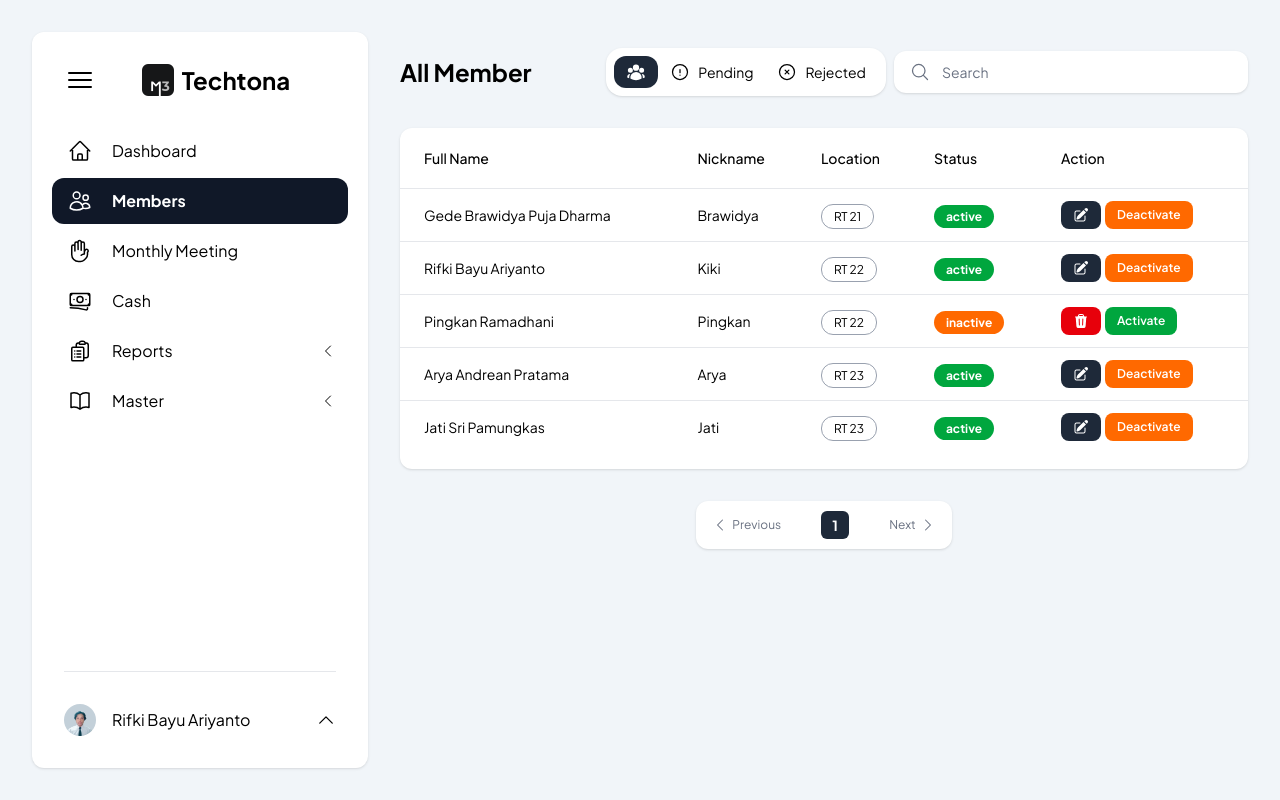
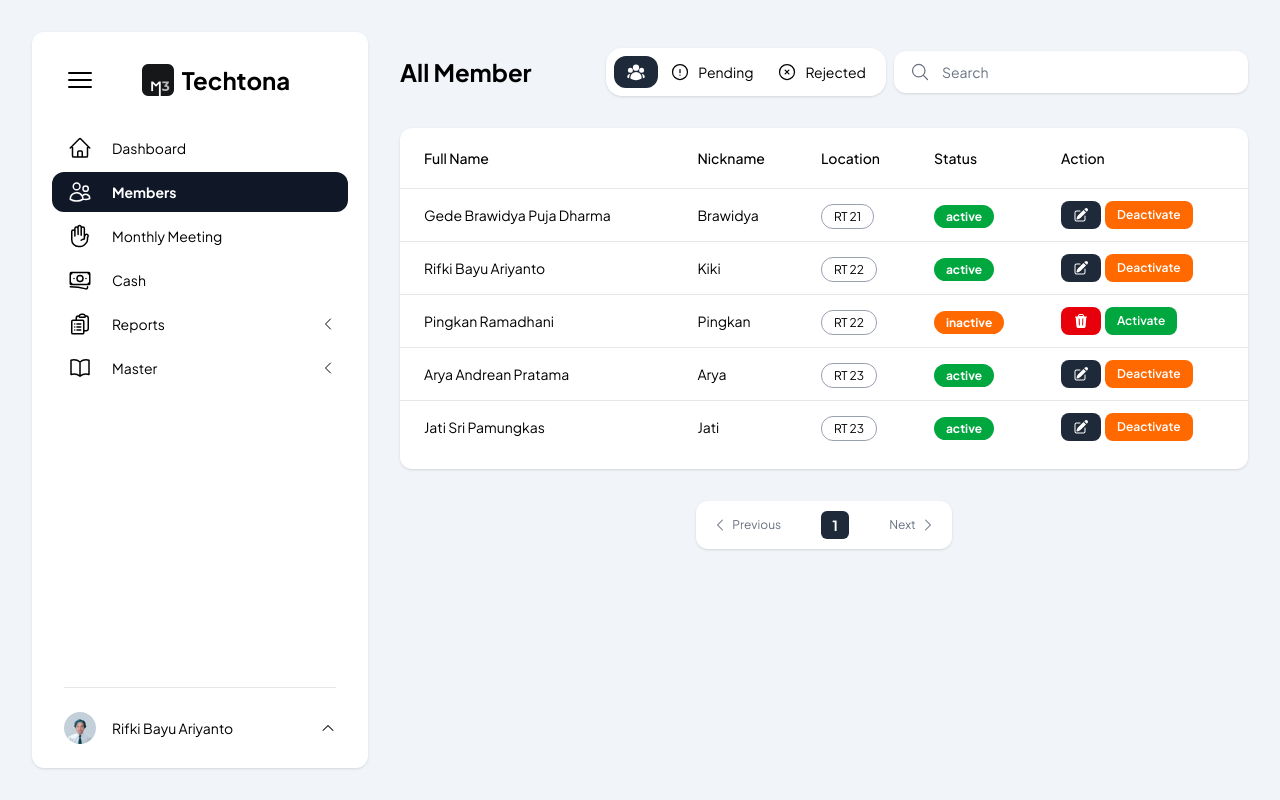
Before and after one commit to rifkibayuariy/karang-taruna, a Next.js app: page /admin/members in a window 1280 px wide. Built offline with nearby package versions, Linux system fonts and the light colour scheme.

Commit message:
Change Font Size

```diff
--- a/components/admin/menuitem.tsx
+++ b/components/admin/menuitem.tsx
@@ -36,7 +36,7 @@ export default function MenuItem({
                 <button
                 onClick={toggleChildMenu}
                     className={clsx(
-                        `flex w-full items-center gap-4 py-2.75 px-3 rounded-xl hover:bg-gray-100 cursor-pointer ${isOpen && ('border border-gray-200')}`, {
+                        `flex w-full items-center gap-4 py-2 px-3 rounded-xl hover:bg-gray-100 cursor-pointer ${isOpen && ('border border-gray-200')}`, {
                             'border-gray-200': pathname.startsWith(link.href)
                         }
                     )}
@@ -56,7 +56,7 @@ export default function MenuItem({
                     key={link.name}
                     href={link.href}
                     className={clsx(
-                        "flex items-center gap-4 py-2.75 px-3 rounded-xl hover:bg-gray-100", {
+                        "flex items-center gap-4 py-2 px-3 rounded-xl hover:bg-gray-100", {
                             'bg-gray-900 hover:bg-gray-800 text-white font-bold': pathname === link.href
                         }
                     )}
@@ -80,7 +80,7 @@ export default function MenuItem({
                                         key={child.name}
                                         href={child.href}
                                         className={clsx(
-                                            "flex items-center gap-5 py-2.5 px-3 rounded-xl hover:bg-gray-100", {
+                                            "flex items-center gap-5 py-2 px-3 rounded-xl hover:bg-gray-100", {
                                                 'bg-gray-900 hover:bg-gray-800 text-white font-bold': pathname === child.href
                                             }
                                         )}
--- a/components/admin/profile.tsx
+++ b/components/admin/profile.tsx
@@ -13,7 +13,7 @@ export default function Profile() {
     const toggleModal = () => setModalOpen((prev) => !prev);
 
     return (
-        <div className="w-full relative py-8 border-t border-gray-200">
+        <div className="w-full relative py-6 border-t border-gray-200 text-sm">
             <div className="w-full overflow-hidden">
                 <button
                     className="w-full flex items-center cursor-pointer"
@@ -27,7 +27,7 @@ export default function Profile() {
                         alt="Profile"
                     />
                     <span className="text-left text-nowrap flex-auto">Rifki Bayu Ariyanto</span>
-                    <ChevronUpIcon className="size-5 flex-none"/>
+                    <ChevronUpIcon className="size-4 flex-none"/>
                 </button>
             </div>
             {modalOpen && (
--- a/components/admin/sidenavmenu.tsx
+++ b/components/admin/sidenavmenu.tsx
@@ -47,7 +47,7 @@ export default function SideNavMenu({
     }, [pathname, setMenuName]);
 
     return (
-        <ul className="-mx-3 overflow-x-hidden w-100">
+        <ul className="-mx-3 overflow-x-hidden w-100 text-sm">
             {links.map((link) => {
                 return (
                     <li className="mb-1" key={link.name}>
```
